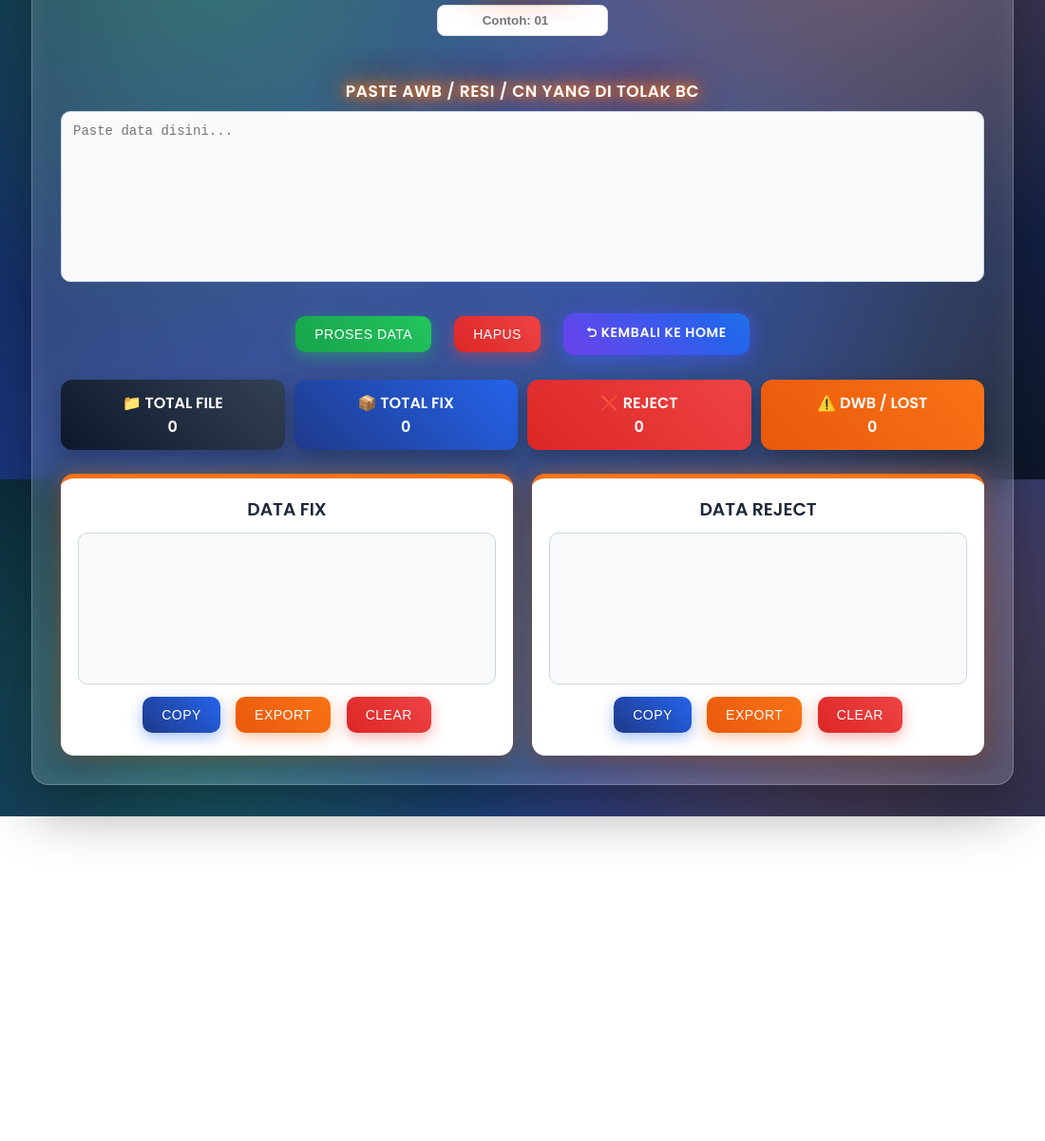
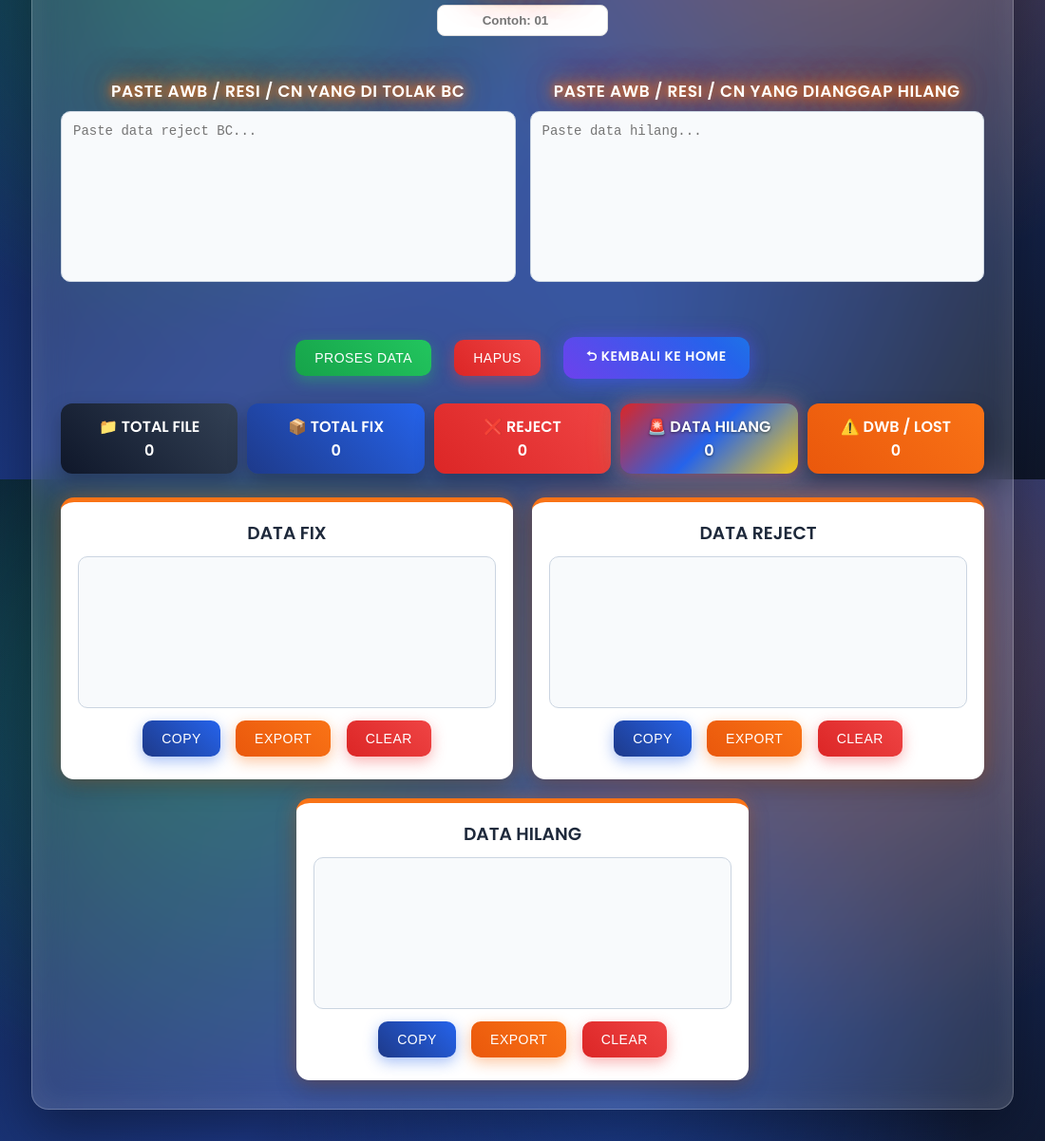
Before and after one commit to di2tboit81/-All-My-Applications, an Electron app: page TOLAK BC RESI.html in a window 1100 px wide. Shown: the part 295-1497 px from the top of the page at 95% size. Before the commit the page ends 1155 px from the top, so only its background shows below. Drawn offline with Linux system fonts and the light colour scheme.

Commit message:
Update TOLAK BC RESI.html

```diff
--- a/TOLAK BC RESI.html
+++ b/TOLAK BC RESI.html
@@ -315,6 +315,12 @@ gap:20px;
 margin-top:25px;
 }
 
+.box-hilang{
+grid-column:1 / span 2;
+width:calc(50% - 10px);
+margin:auto;
+}
+
 /* BOX */
 
 .box{
@@ -352,6 +358,10 @@ height:160px;
 
 .result{
 grid-template-columns:1fr;
+}
+
+.box-hilang{
+width:100%;
 }
 
 }
@@ -463,9 +473,31 @@ border:1px solid #ccc;
 </div>
 <br>
 
-<label class="label-title">PASTE AWB / RESI / CN YANG DI TOLAK BC</label>
+<div style="display:flex;gap:15px;flex-wrap:wrap;">
 
-<textarea id="awbInput" placeholder="Paste data disini..."></textarea>
+<div style="flex:1;min-width:350px;">
+<label class="label-title">
+PASTE AWB / RESI / CN YANG DI TOLAK BC
+</label>
+
+<textarea
+id="awbInput"
+placeholder="Paste data reject BC..."
+></textarea>
+</div>
+
+<div style="flex:1;min-width:350px;">
+<label class="label-title">
+PASTE AWB / RESI / CN YANG DIANGGAP HILANG
+</label>
+
+<textarea
+id="hilangInput"
+placeholder="Paste data hilang..."
+></textarea>
+</div>
+
+</div>
 
 <br>
 
@@ -531,6 +563,34 @@ font-weight:600;
 <div style="
 flex:1;
 min-width:160px;
+
+background:
+linear-gradient(
+135deg,
+#dc2626 0%,
+#2563eb 50%,
+#facc15 100%
+);
+
+color:white;
+padding:12px;
+border-radius:12px;
+
+box-shadow:
+0 0 15px rgba(220,38,38,.5),
+0 0 25px rgba(37,99,235,.4),
+0 0 35px rgba(250,204,21,.3);
+
+font-weight:700;
+text-shadow:0 1px 3px rgba(0,0,0,.5);
+">
+🚨 DATA HILANG<br>
+<span id="dashHilang">0</span>
+</div>
+
+<div style="
+flex:1;
+min-width:160px;
 background:linear-gradient(45deg,#ea580c,#f97316);
 color:white;
 padding:12px;
@@ -568,6 +628,16 @@ font-weight:600;
 <button class="btn-hapus" onclick="clearReject()">CLEAR</button>
 </div>
 
+<div class="box box-hilang">
+<h3>DATA HILANG</h3>
+<textarea id="hilangData"></textarea>
+<br>
+<button class="btn-copy" onclick="copyHilang()">COPY</button>
+<button class="btn-export" onclick="exportHilang()">EXPORT</button>
+<button class="btn-hapus" onclick="clearHilang()">CLEAR</button>
+
+</div>
+
 </div>
 
 </div>
@@ -577,6 +647,7 @@ font-weight:600;
 let excelData=[]
 let header=[]
 let dataReject=[]
+let dataHilang=[]
 let dataFix=[]
 let dataKantong=[]
 let noPengajuan = "";
@@ -621,6 +692,10 @@ const awbText=document.getElementById("awbInput").value
 
 const awbList=awbText.split(/\n|,|\s/).map(x=>x.trim()).filter(x=>x)
 
+const hilangText =document.getElementById("hilangInput").value
+
+const hilangList =hilangText.split(/\n|,|\s/).map(x=>x.trim()).filter(x=>x)
+
 let indexAWB=header.findIndex(h=>String(h).toUpperCase().includes("AWB"))
 
 noPengajuan = document.getElementById("noPengajuan").value;
@@ -639,6 +714,7 @@ return
 }
 
 dataReject=[]
+dataHilang=[]
 dataFix=[]
 
 excelData.forEach(row=>{
@@ -738,15 +814,19 @@ let isKantong =
 kantong.startsWith("DWB") ||
 kantong.startsWith("LOST")
 
-if(
-awbList.includes(
-String(awb).trim()
-)
-){
+let awbNow = String(awb).trim()
+
+if(awbList.includes(awbNow)){
 
 dataReject.push(row)
 
-}else if(!isKantong){
+}
+else if(hilangList.includes(awbNow)){
+
+dataHilang.push(row)
+
+}
+else if(!isKantong){
 
 dataFix.push(row)
 
@@ -756,6 +836,7 @@ dataFix.push(row)
 
 document.getElementById("rejectData").value=dataReject.map(r=>r.join("\t")).join("\n")
 document.getElementById("fixData").value=dataFix.map(r=>r.join("\t")).join("\n")
+document.getElementById("hilangData").value=dataHilang.map(r=>r.join("\t")).join("\n")
 
 // HITUNG DWB / LOST
 let dwbLost = 0;
@@ -784,6 +865,7 @@ if(fixBersih < 0) fixBersih = 0;
 // UPDATE DASHBOARD
 document.getElementById("dashFix").innerText = fixBersih;
 document.getElementById("dashReject").innerText = dataReject.length;
+document.getElementById("dashHilang").innerText = dataHilang.length
 document.getElementById("dashDwb").innerText = dwbLost;
 
 document.getElementById("info").innerText=
@@ -794,6 +876,14 @@ document.getElementById("info").innerText=
 
 function clearPaste(){
 document.getElementById("awbInput").value=""
+document.getElementById("hilangInput").value=""
+
+}
+
+function clearHilang(){
+document.getElementById("hilangData").value=""
+dataHilang=[]
+
 }
 
 function copyReject(){
@@ -801,6 +891,15 @@ function copyReject(){
 navigator.clipboard.writeText(document.getElementById("rejectData").value)
 
 alert("Data Reject dicopy")
+
+}
+
+function copyHilang(){
+
+navigator.clipboard.writeText(document.getElementById("hilangData").value
+)
+
+alert("Data Hilang dicopy")
 
 }
 
@@ -815,6 +914,12 @@ alert("Data Fix dicopy")
 function exportReject(){
 
 exportExcel([header,...dataReject],`DATA REJECT ${noPengajuan}.xlsx`)
+
+}
+
+function exportHilang(){
+
+exportExcel([header,...dataHilang], `DATA HILANG ${noPengajuan}.xlsx`)
 
 }
 
```
